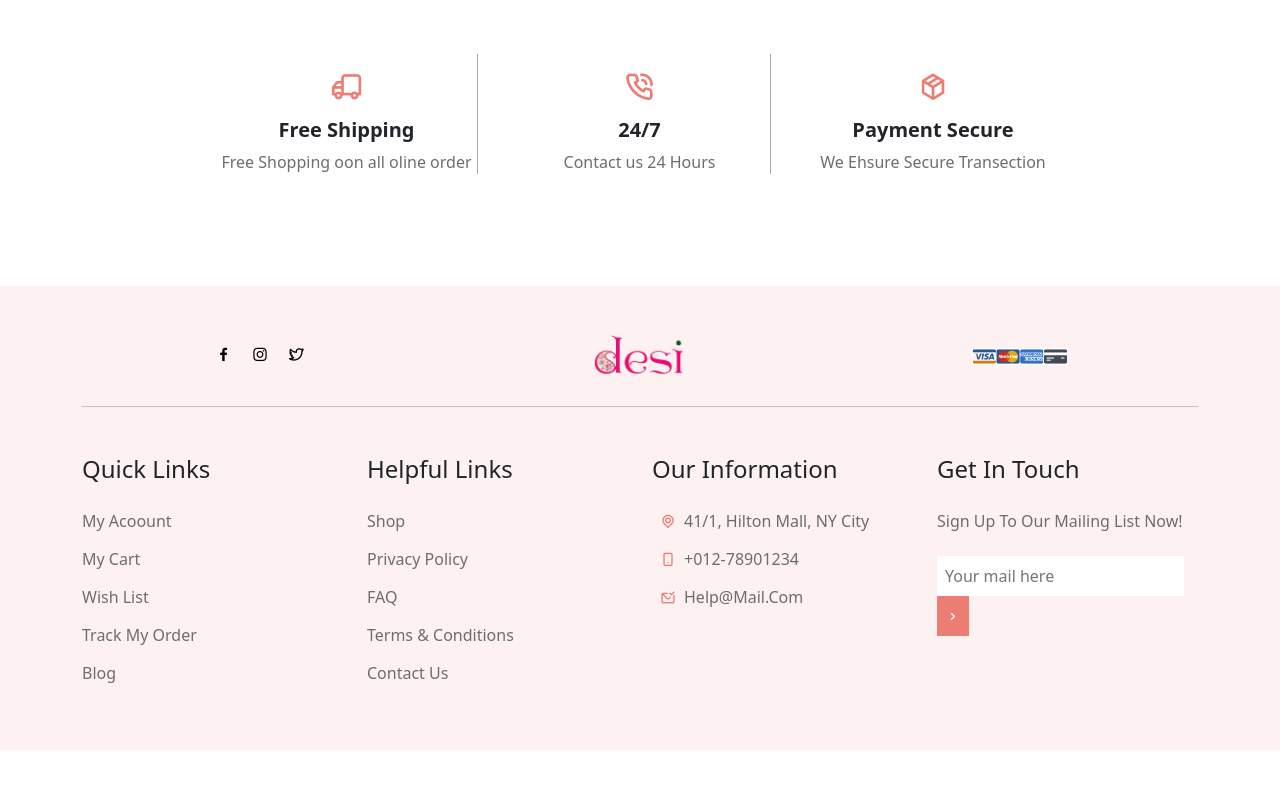
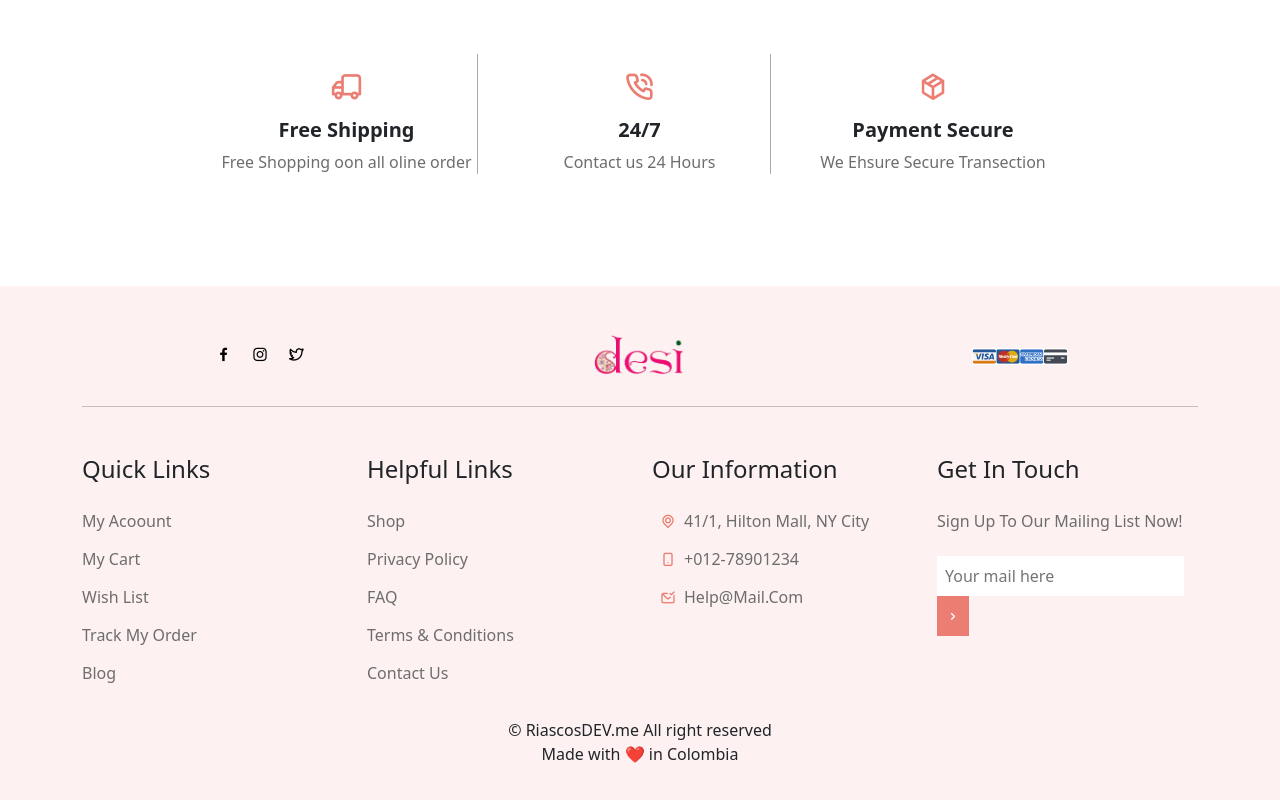
Before and after one commit to LeonardoRG7/Desi, a website: page index.html in a window 1280 px wide. Shown: the part 6850-7650 px from the top of the page. Before the commit the page ends 7600 px from the top, so only its background shows below. Drawn offline with nearby package versions, Linux system fonts and the light colour scheme; files that its build step writes are made by us from their sources; files whose address does not match are found by name.

Commit message:
riascodev

```diff
--- a/index.html
+++ b/index.html
@@ -549,6 +549,8 @@
                 </div>
             </div>
         </div>
+        <p class="footer-copy" data-section="footer" data-value="copy"> © RiascosDEV.me All right reserved <br> Made with
+            ❤️ in Colombia</p>
     </footer>
     <script src="https://cdnjs.cloudflare.com/ajax/libs/jquery/3.5.1/jquery.min.js"></script>
     <script src="assets/js/isotope.pkgd.min.js"></script>
```
